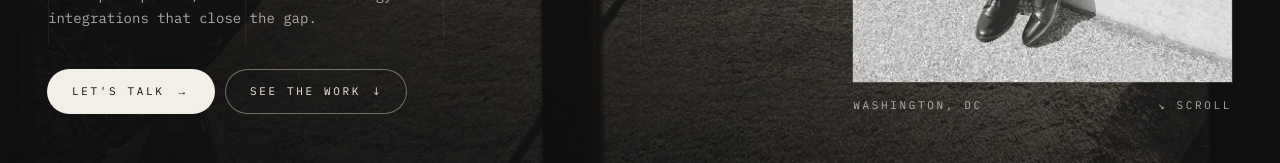
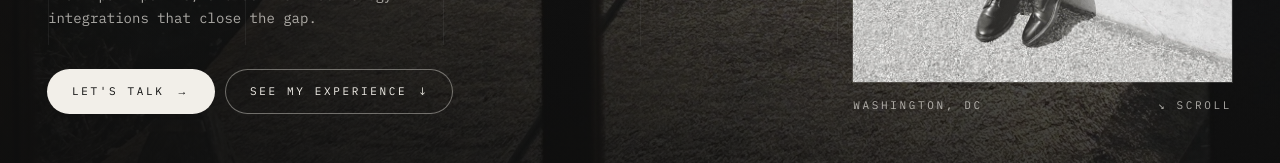
Before and after one commit to Japollodev/joel-portfolio, a Next.js app: page / in a window 1280 px wide. Shown: the part 755-918 px from the top of the page. Built offline with nearby package versions, Linux system fonts and the light colour scheme; no server answers; a web font is replaced by a local one.

Commit message:
copy for second call to action button

```diff
--- a/src/content.ts
+++ b/src/content.ts
@@ -41,7 +41,7 @@ export const hero = {
     "I understand how businesses run, diagnose their pain points, and deliver technology integrations that close the gap.",
   ctas: [
     { label: "Let's talk", href: "#connect", primary: true },
-    { label: "See the work", href: "#work", primary: false },
+    { label: "See my experience", href: "#work", primary: false },
   ],
   background: {
     src: "/images/background-fuji-window.jpg",
```
